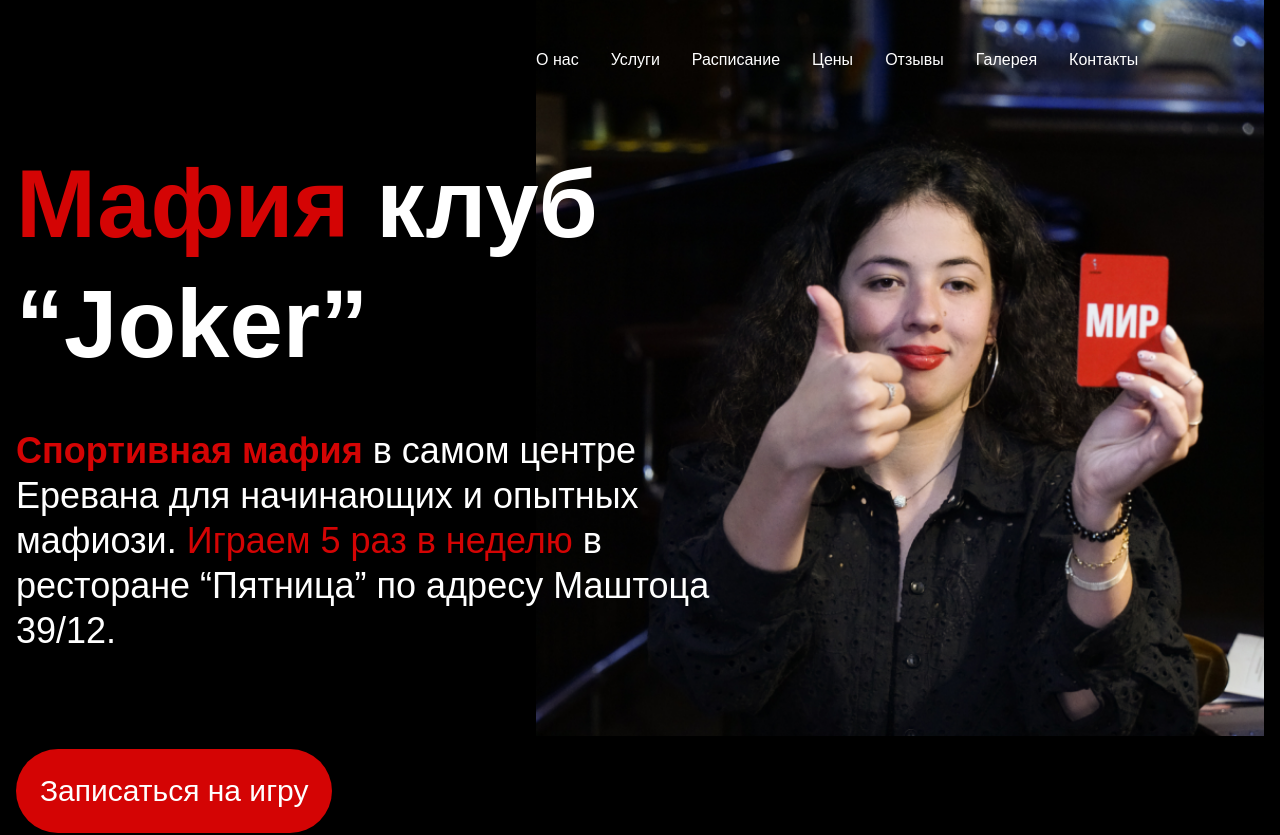
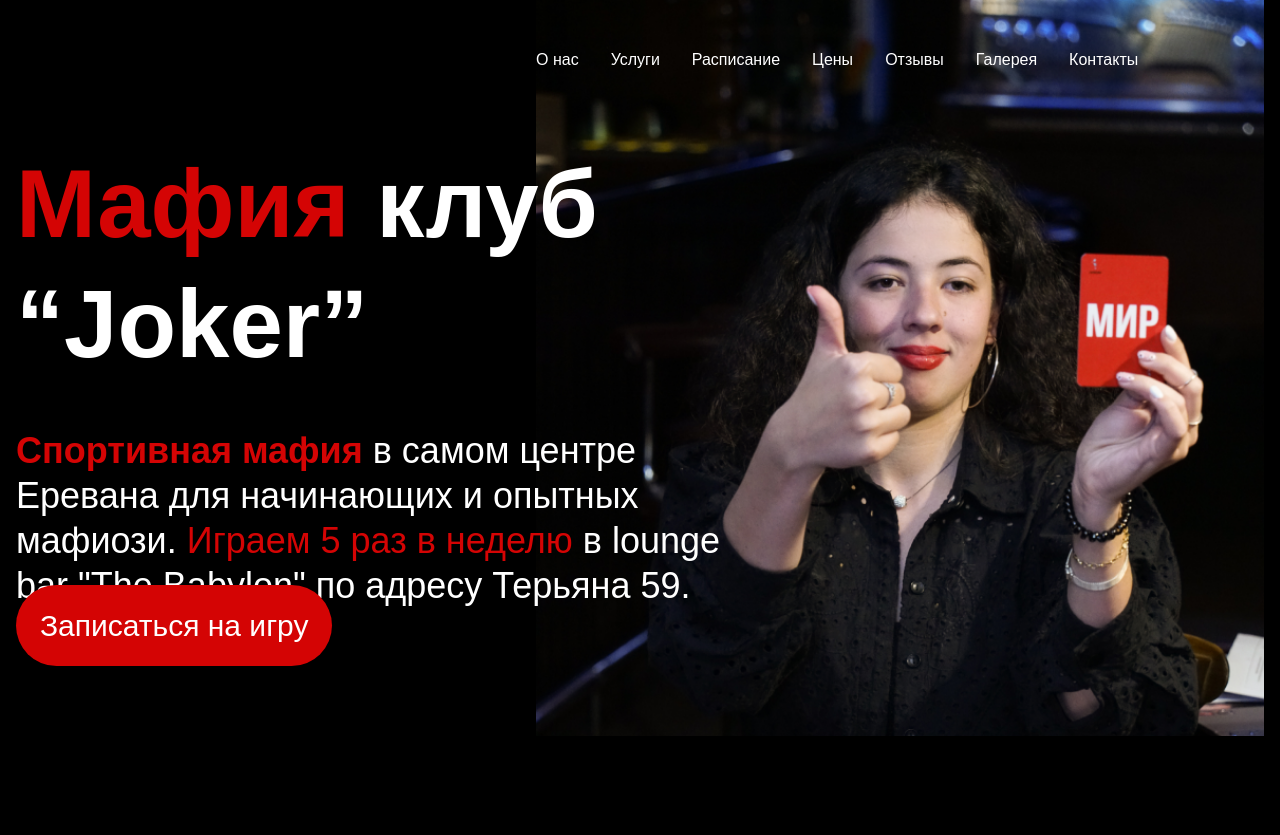
Before and after one commit to saroyangor/joker-mafia, a React (Vite) app: page / in a window 1280 px wide. Shown: the top 835 px of the page. Built offline with nearby package versions, Linux system fonts and the light colour scheme.

Commit message:
address fix

```diff
--- a/src/components/Hero.jsx
+++ b/src/components/Hero.jsx
@@ -84,13 +84,15 @@ export function Hero({allRefs, heroRef}) {
         </h1>
         <p className="lg:text-4xl sm:text-2xl text-xl lh-125">
           <span className="text-red font-bold">Спортивная мафия</span> в самом центре Еревана для начинающих и опытных
-          мафиози. <span className="text-red font-medium">Играем 5 раз в неделю</span> в ресторане “Пятница” по адресу
-          Маштоца 39/12.
+          мафиози. <span className="text-red font-medium">Играем 5 раз в неделю</span> в lounge bar "The Babylon" по адресу
+          Терьяна 59.
         </p>
-        <button
+        <a
+          href="https://t.me/Mafclubjoker"
+          target="_blank"
           className="lg:text-3xl sm:text-xl text-lg bg-red text-white sm:p-6 p-3 rounded-full lg:mt-24 sm:mt-12 mt-4 hover:bg-white hover:text-red transition duration-300">Записаться
           на игру
-        </button>
+        </a>
       </div>
       <div
         className="lg:hidden flex justify-between px-4 w-full items-center sm:h-36 h-24 fixed top-0 left-0 z-50 bg-black bg-opacity-90">
```
